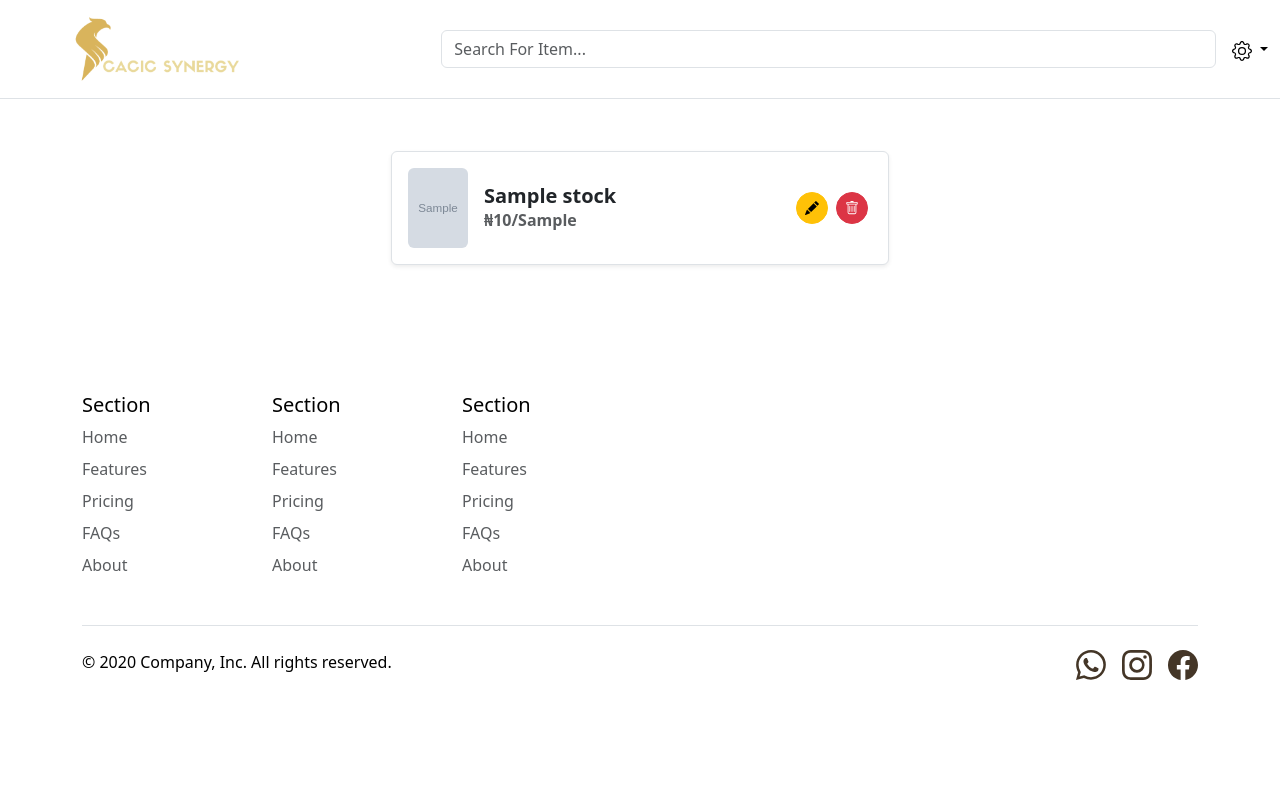
After one commit to Andrew-nwaneri/cacic-store, a Flask app: page /inventory in a window 1280 px wide. The commit adds this page. Shown: the top 785 px of the page. Run offline with Flask 3, Linux system fonts and the light colour scheme; tables that the repository leaves empty hold one stand-in row (values such as "Sample post"); grey boxes marked "Sample" are stand-in pictures; some libraries are stand-ins or nearby versions; some web fonts are replaced.

Commit message:
Search is now functional

```diff
--- a/main.py
+++ b/main.py
@@ -1,4 +1,6 @@
 from datetime import date
+
+import requests
 from flask import Flask, abort, render_template, redirect, url_for, flash, request, jsonify
 from flask_bootstrap import Bootstrap5
 from flask_login import UserMixin, login_user, LoginManager, current_user, logout_user, login_required
@@ -286,6 +288,27 @@ def edit_item(item_id):
         return redirect(url_for("home"))
     return render_template("add.html", form=edit_form, is_edit=True, current_user=current_user, cart_count=cart_count)
 
+@app.route("/search", methods=["GET", "POST"])
+def search():
+    cart_count = len(current_user.cart) if current_user.is_authenticated else 0
+    searched = request.args.get('search').title()
+    stock = db.session.execute(db.select(Items)).scalars().all()
+    names = [item.name for item in stock]
+    stocks = []
+    for name in names:
+        if searched in name:
+            stocked = db.session.execute(db.select(Items).where(Items.name == name)).scalar()
+            stocks.append(stocked)
+    return render_template("search.html", user=current_user, stocks=stocks, cart_count=cart_count)
+
+
+
+@app.route("/inventory", methods=["GET", "POST"])
+def inventory():
+    stocks = db.session.execute(db.select(Items)).scalars().all()
+    cart_count = len(current_user.cart) if current_user.is_authenticated else 0
+    print(cart_count)
+    return render_template("inventory.html", user=current_user, stocks=stocks, cart_count=cart_count)
 
 if __name__ == "__main__":
     app.run(debug=True)
--- a/templates/header.html
+++ b/templates/header.html
@@ -89,9 +89,10 @@
       </div>
 
       <div class="d-flex align-items-center">
-        <form class="w-100 me-3" role="search">
-          <input type="search" class="form-control" placeholder="search for item..." aria-label="Search">
-        </form>
+          <form class="w-100 me-3" method="get" action="{{ url_for('search') }}">
+            <input type="text" class="form-control" placeholder="Search For Item..." aria-label="Search" name="search" id="query">
+          </form>
+
 
     {% if current_user.is_authenticated %}
         <div class="flex-shrink-o mx-4">
@@ -115,12 +116,14 @@
             {% if current_user.is_authenticated %}
           <ul class="dropdown-menu text-small shadow">
               <li><a class="dropdown-item active" href="#" aria-current="page">Overview</a></li>
-              <li><a class="dropdown-item" href="#">Inventory</a></li>
+              {% if current_user.id == 1 %}
+              <li><a class="dropdown-item" href="{{ url_for('add_new_item') }}">Add new product</a></li>
+              <li><a class="dropdown-item" href="{{ url_for( 'inventory') }}">Inventory</a></li>
               <li><a class="dropdown-item" href="#">Customers</a></li>
-              <li><a class="dropdown-item" href="#">Products</a></li>
-              <li><hr class="dropdown-divider"></li>
               <li><a class="dropdown-item" href="#">Reports</a></li>
               <li><a class="dropdown-item" href="#">Analytics</a></li>
+              <li><hr class="dropdown-divider"></li>
+              {% endif %}
               <li><a class="dropdown-item" href="{{ url_for('cart') }}">Checkout</a></li>
               <li><a class="dropdown-item" href="{{ url_for('logout') }}">Sign out</a></li>
           </ul>
--- a/templates/index.html
+++ b/templates/index.html
@@ -93,7 +93,7 @@
         <div class="card product-card shadow-sm border-0 rounded-lg overflow-hidden mx-auto" style="max-width: 100%;">
 
         <!-- Product Image -->
-        <img src="{{ item.img_url }}" class="card-img-top img-fluid object-cover" style="height: 200px;"
+        <img src="{{ item.img_url }}" class="product-img card-img-top img-fluid object-cover"
              alt="Product Thumbnail"
              onerror="this.onerror=null;this.src='https://placehold.co/400x300/E0E0E0/333333?text=Product+Image';"
              >
@@ -126,7 +126,9 @@
 </div>
 
           {% endfor %}
-      </div></div></div>
+      </div>
+      </div>
+</div>
 
 
 
--- /dev/null
+++ b/templates/inventory.html
@@ -0,0 +1,73 @@
+{% block content %}
+{% include "header.html" %}
+    <style>
+        /* Custom styles for the delete button SVG icon size, as Bootstrap doesn't have direct utilities for this */
+        .delete-icon {
+            width: 20px;
+            height: 20px;
+        }
+        /* Custom styling for the image container if Bootstrap's sizing is not precise enough */
+        .product-img-container {
+            width: 60px; /* Equivalent to original width */
+            height: 80px; /* Equivalent to original height */
+            flex-shrink: 0; /* Prevents image from shrinking */
+            overflow: hidden; /* Ensures rounded corners apply to image */
+            border-radius: 0.375rem; /* Bootstrap's default rounded corners */
+        }
+        .product-img-container img {
+            width: 100%;
+            height: 100%;
+            object-fit: cover;
+        }
+    </style>
+<body>
+<div class="container p-5">
+    <div class="row g-5">
+        <div class="col-md-8 offset-md-2 col-lg-6 offset-lg-3"> <!-- Centering content -->
+
+            <ul class="list-group mb-3">
+                {% for items in stocks %}
+                <li class="list-group-item d-flex justify-content-between align-items-center bg-white rounded shadow-sm p-3 mb-3 border">
+                    <div class="d-flex align-items-center flex-grow-1">
+                        <a href="#" target="_blank" class="text-decoration-none text-dark d-flex align-items-center">
+                            <div class="product-img-container me-3">
+                                <img src="{{ items.img_url }}"
+                                     alt="Product Thumbnail"
+                                     onerror="this.onerror=null;this.src='https://placehold.co/100x160/E0E0E0/333333?text=No+Image';"
+                                >
+                            </div>
+                            <div>
+                                <h5 class="my-0 fw-bold">{{ items.name }}</h5>
+                                <span class="text-muted fw-semibold pb-5">₦{{ items.price }}/{{ items.unit }}</span>
+
+                            </div>
+                        </a>
+                    </div>
+                    <a class="btn btn-warning rounded-circle p-2 d-flex align-items-center justify-content-center mx-1"
+                            style="width: 32px; height: 32px;"
+                            href="{{ url_for('edit_item', item_id=items.id) }}"> <!-- Assuming 'items.id' is available -->
+                        <svg xmlns="http://www.w3.org/2000/svg" width="16" height="16" fill="currentColor" class="bi bi-pencil-fill" viewBox="0 0 16 16">
+                          <path d="M12.854.146a.5.5 0 0 0-.707 0L10.5 1.793 14.207 5.5l1.647-1.646a.5.5 0 0 0 0-.708zm.646 6.061L9.793 2.5 3.293 9H3.5a.5.5 0 0 1 .5.5v.5h.5a.5.5 0 0 1 .5.5v.5h.5a.5.5 0 0 1 .5.5v.5h.5a.5.5 0 0 1 .5.5v.207zm-7.468 7.468A.5.5 0 0 1 6 13.5V13h-.5a.5.5 0 0 1-.5-.5V12h-.5a.5.5 0 0 1-.5-.5V11h-.5a.5.5 0 0 1-.5-.5V10h-.5a.5.5 0 0 1-.175-.032l-.179.178a.5.5 0 0 0-.11.168l-2 5a.5.5 0 0 0 .65.65l5-2a.5.5 0 0 0 .168-.11z"/>
+                        </svg>
+                    </a>
+                    <a class="btn btn-danger rounded-circle p-2 d-flex align-items-center justify-content-center mx-1"
+                            style="width: 32px; height: 32px;"
+                            href="{{ url_for('delete_cart', post_id=items.id) }}"> <!-- Assuming 'items.id' is available -->
+                        <svg xmlns="http://www.w3.org/2000/svg" width="16" height="16" fill="white" class="bi bi-trash" viewBox="0 0 16 16">
+                          <path d="M5.5 5.5A.5.5 0 0 1 6 6v6a.5.5 0 0 1-1 0V6a.5.5 0 0 1 .5-.5m2.5 0a.5.5 0 0 1 .5.5v6a.5.5 0 0 1-1 0V6a.5.5 0 0 1 .5-.5m3 .5a.5.5 0 0 0-1 0v6a.5.5 0 0 0 1 0z"/>
+                          <path d="M14.5 3a1 1 0 0 1-1 1H13v9a2 2 0 0 1-2 2H5a2 2 0 0 1-2-2V4h-.5a1 1 0 0 1-1-1V2a1 1 0 0 1 1-1H6a1 1 0 0 1 1-1h2a1 1 0 0 1 1 1h3.5a1 1 0 0 1 1 1zM4.118 4 4 4.059V13a1 1 0 0 0 1 1h6a1 1 0 0 0 1-1V4.059L11.882 4zM2.5 3h11V2h-11z"/>
+                        </svg>
+                    </a>
+                </li>
+                {% endfor %}
+            </ul>
+
+        </div>
+    </div>
+</div>
+
+
+
+{% endblock %}
+{{ bootstrap.load_js() }}
+{% include "footer.html" %}
```
Also changed, not shown: templates/search.html (added, +72 -0 lines).
